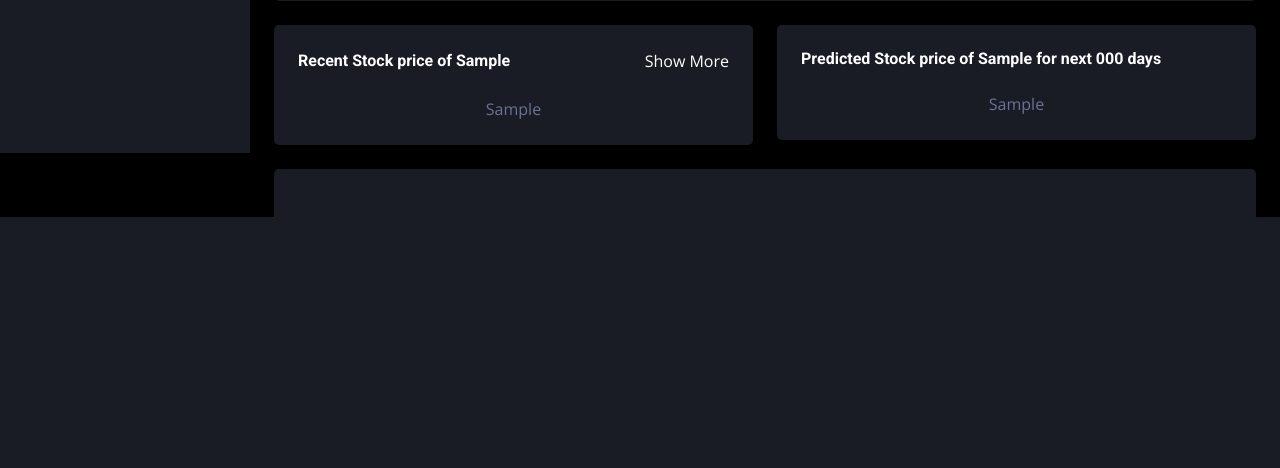
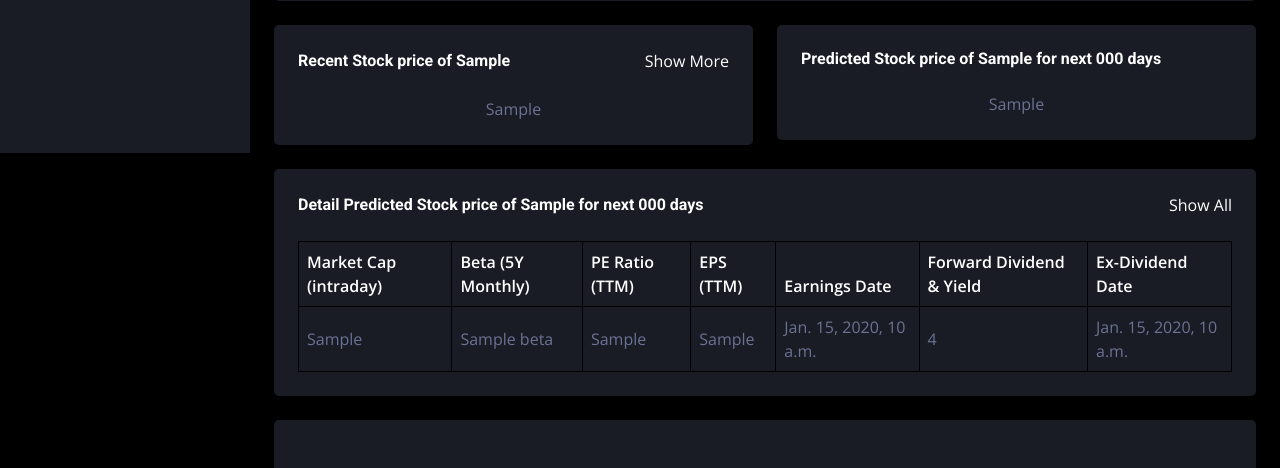
Before and after one commit to Quynhdz19/stock, a Django app: template app/templates/result.html in a window 1280 px wide. Shown: the part 647-1115 px from the top of the page. Before the commit the page ends 864 px from the top, so only its background shows below. Run offline with Django 4.2, Linux system fonts and the light colour scheme; the template is opened without the code that fills it: most values are stand-ins (such as "Sample title", 1, 10 or a date in 2020); some libraries are stand-ins or nearby versions.

Commit message:
add detail stock

```diff
--- a/app/templates/result.html
+++ b/app/templates/result.html
@@ -179,7 +179,42 @@
             </div>
 
             <!-- End of Main Content -->
-
+            <div class="container-fluid pt-4 px-4">
+                <div class="bg-secondary text-center rounded p-4">
+                    <div class="d-flex align-items-center justify-content-between mb-4">
+                        <h6 class="mb-0">Detail Predicted Stock price of {{ticker_value}} for next {{number_of_days}} days</h6>
+                        <a  class="link-a" href="https://finance.yahoo.com/quote/{{ticker_value}}/chart?p={{ticker_value}}">Show All</a>
+                    </div>
+                    <div class="table-responsive">
+                        <table class="table text-start align-middle table-bordered table-hover mb-0">
+                            <thead>
+                            <tr class="text-white">
+                                <th scope="col">Market Cap (intraday)</th>
+                                <th scope="col">Beta (5Y Monthly)</th>
+                                <th scope="col">PE Ratio (TTM)</th>
+                                <th scope="col">EPS (TTM)</th>
+                                <th scope="col">Earnings Date</th>
+                                <th scope="col">Forward Dividend & Yield</th>
+                                <th scope="col">Ex-Dividend Date</th>
+                            </tr>
+                            </thead>
+                            <tbody>
+                            {% if data_ticker_value %}
+                            <tr>
+                                <td>{{data_ticker_value.marketCap}}</td>
+                                <td>{{data_ticker_value.beta}}</td>
+                                <td>{{data_ticker_value.trailingPE}}</td>
+                                <td>{{data_ticker_value.epsTrailingTwelveMonths}}</td>
+                                <td>{{data_ticker_value.earningsTimestamp}}</td>
+                                <td>{{data_ticker_value.trailingAnnualDividendRate}}</td>
+                                <td>{{data_ticker_value.exDividendDate}}</td>
+                            </tr>
+                            {% endif %}
+                            </tbody>
+                        </table>
+                    </div>
+                </div>
+            </div>
 
             <!-- Footer Start -->
             <div class="container-fluid pt-4 px-4">
```
Also changed, not shown: app/views.py (+35 -0 lines).
